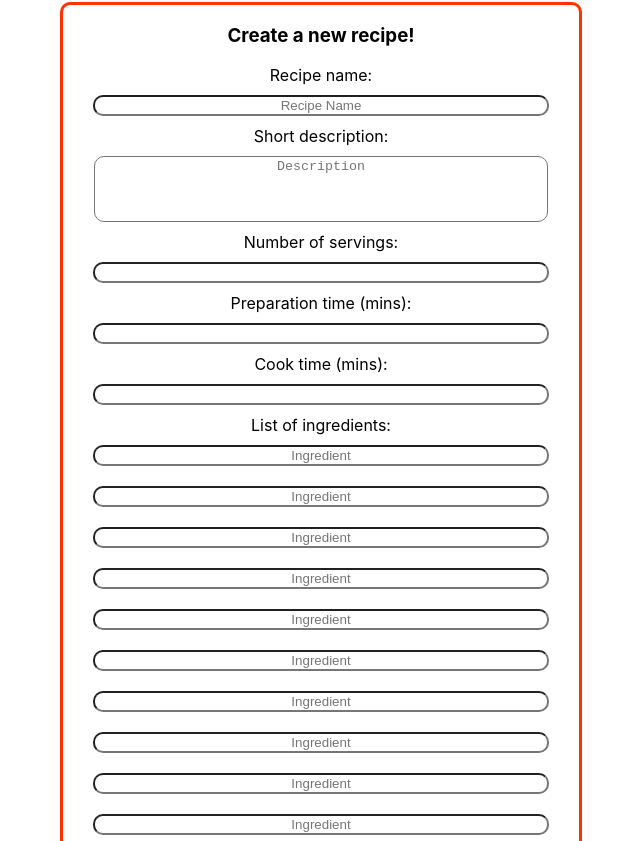
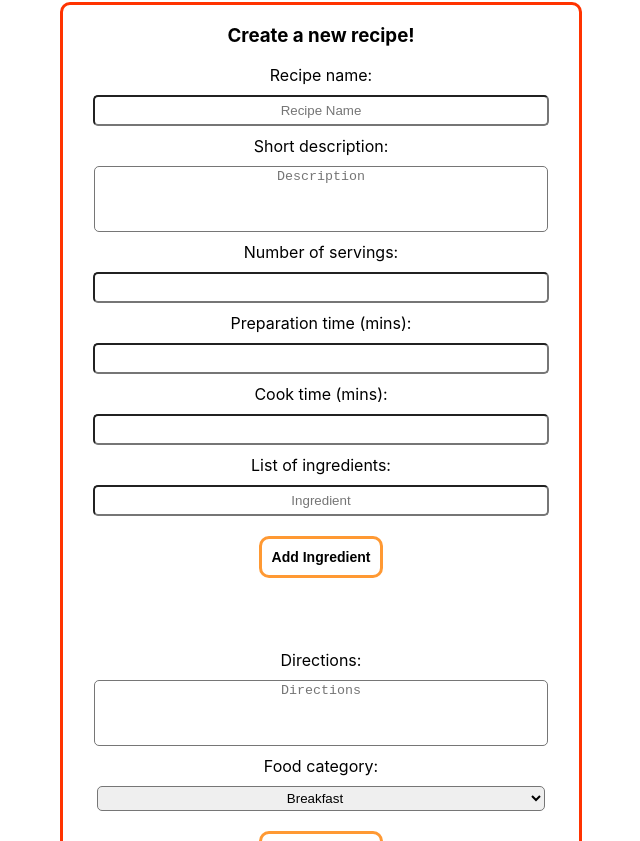
Before and after one commit to hildebrj/371-semester-project, a React (Create React App) app: page / in a window 1280 px wide. Shown: the part 199-1040 px from the top of the page, without its empty margins (319-959 px from the left). Built offline with nearby package versions, Linux system fonts and the light colour scheme.

Commit message:
fixed adding and removing ingredient input on form

```diff
--- a/src/App.css
+++ b/src/App.css
@@ -76,8 +76,9 @@ input, textarea, select {
   color: black;
   margin: 10px;
   text-align: center;
-  border-radius: 10px;
+  border-radius: 5px;
   width: 35vw;
+  height: 25px;
 }
 
 textarea {
--- a/src/Home.js
+++ b/src/Home.js
@@ -30,12 +30,41 @@ class Home extends Component {
     });
   }
 
-  addIngredientBox = (event) => {
+  ingredientBox = (event) => {
     event.preventDefault();
-    this.setState({
-      recipeNumIngredients: this.state.recipeNumIngredients + 1
-      //recipeIngredient{this.state.recipeNumIngredients}: ""
-    });
+    let numVal = this.state.recipeNumIngredients;
+
+    if (event.target.id === 'addButton') {
+      this.setState({
+        recipeNumIngredients: this.state.recipeNumIngredients + 1
+      });
+      numVal += 1;
+    } else {
+      this.setState({
+        recipeNumIngredients: this.state.recipeNumIngredients - 1
+      });
+      numVal -= 1;
+    }
+
+    if (numVal > 1) {
+      document.getElementById('removeButton').style.visibility = 'visible';
+    } else {
+      document.getElementById('removeButton').style.visibility = 'hidden';
+    }
+
+    if (numVal < 10) {
+      document.getElementById('addButton').style.visibility = 'visible';
+    } else {
+      document.getElementById('addButton').style.visibility = 'hidden';
+    }
+  }
+
+  checkRecipeNum = (x) => {
+    if (x <= this.state.recipeNumIngredients) {
+      return 'text';
+    } else {
+      return 'hidden';
+    }
   }
 
   render() {
@@ -67,16 +96,18 @@ class Home extends Component {
 
             <label>List of ingredients: </label>
             <input type='text' maxLength='40' placeholder='Ingredient' name='recipeIngredient1' onChange={this.handleInputChange} />
-            <input type='text' maxLength='40' placeholder='Ingredient' name='recipeIngredient2' onChange={this.handleInputChange} />
-            <input type='text' maxLength='40' placeholder='Ingredient' name='recipeIngredient3' onChange={this.handleInputChange} />
-            <input type='text' maxLength='40' placeholder='Ingredient' name='recipeIngredient4' onChange={this.handleInputChange} />
-            <input type='text' maxLength='40' placeholder='Ingredient' name='recipeIngredient5' onChange={this.handleInputChange} />
-            <input type='text' maxLength='40' placeholder='Ingredient' name='recipeIngredient6' onChange={this.handleInputChange} />
-            <input type='text' maxLength='40' placeholder='Ingredient' name='recipeIngredient7' onChange={this.handleInputChange} />
-            <input type='text' maxLength='40' placeholder='Ingredient' name='recipeIngredient8' onChange={this.handleInputChange} />
-            <input type='text' maxLength='40' placeholder='Ingredient' name='recipeIngredient9' onChange={this.handleInputChange} />
-            <input type='text' maxLength='40' placeholder='Ingredient' name='recipeIngredient10' onChange={this.handleInputChange} />
-            <button type='button' onClick={this.addIngredientBox}>Add Ingredient</button>
+            <input type={this.checkRecipeNum(2)} maxLength='40' placeholder='Ingredient' name='recipeIngredient2' onChange={this.handleInputChange} />
+            <input type={this.checkRecipeNum(3)} maxLength='40' placeholder='Ingredient' name='recipeIngredient3' onChange={this.handleInputChange} />
+            <input type={this.checkRecipeNum(4)} maxLength='40' placeholder='Ingredient' name='recipeIngredient4' onChange={this.handleInputChange} />
+            <input type={this.checkRecipeNum(5)} maxLength='40' placeholder='Ingredient' name='recipeIngredient5' onChange={this.handleInputChange} />
+            <input type={this.checkRecipeNum(6)} maxLength='40' placeholder='Ingredient' name='recipeIngredient6' onChange={this.handleInputChange} />
+            <input type={this.checkRecipeNum(7)} maxLength='40' placeholder='Ingredient' name='recipeIngredient7' onChange={this.handleInputChange} />
+            <input type={this.checkRecipeNum(8)} maxLength='40' placeholder='Ingredient' name='recipeIngredient8' onChange={this.handleInputChange} />
+            <input type={this.checkRecipeNum(9)} maxLength='40' placeholder='Ingredient' name='recipeIngredient9' onChange={this.handleInputChange} />
+            <input type={this.checkRecipeNum(10)} maxLength='40' placeholder='Ingredient' name='recipeIngredient10' onChange={this.handleInputChange} />
+
+            <button type='button' onClick={this.ingredientBox} id='addButton'>Add Ingredient</button>
+            <button type='button' onClick={this.ingredientBox} id='removeButton' style={{visibility:'hidden'}}>Remove Ingredient</button>
 
             <label>Directions: </label>
             <textarea type='text' maxLength='400' placeholder='Directions' name='recipeDirections' onChange={this.handleInputChange} />
```
